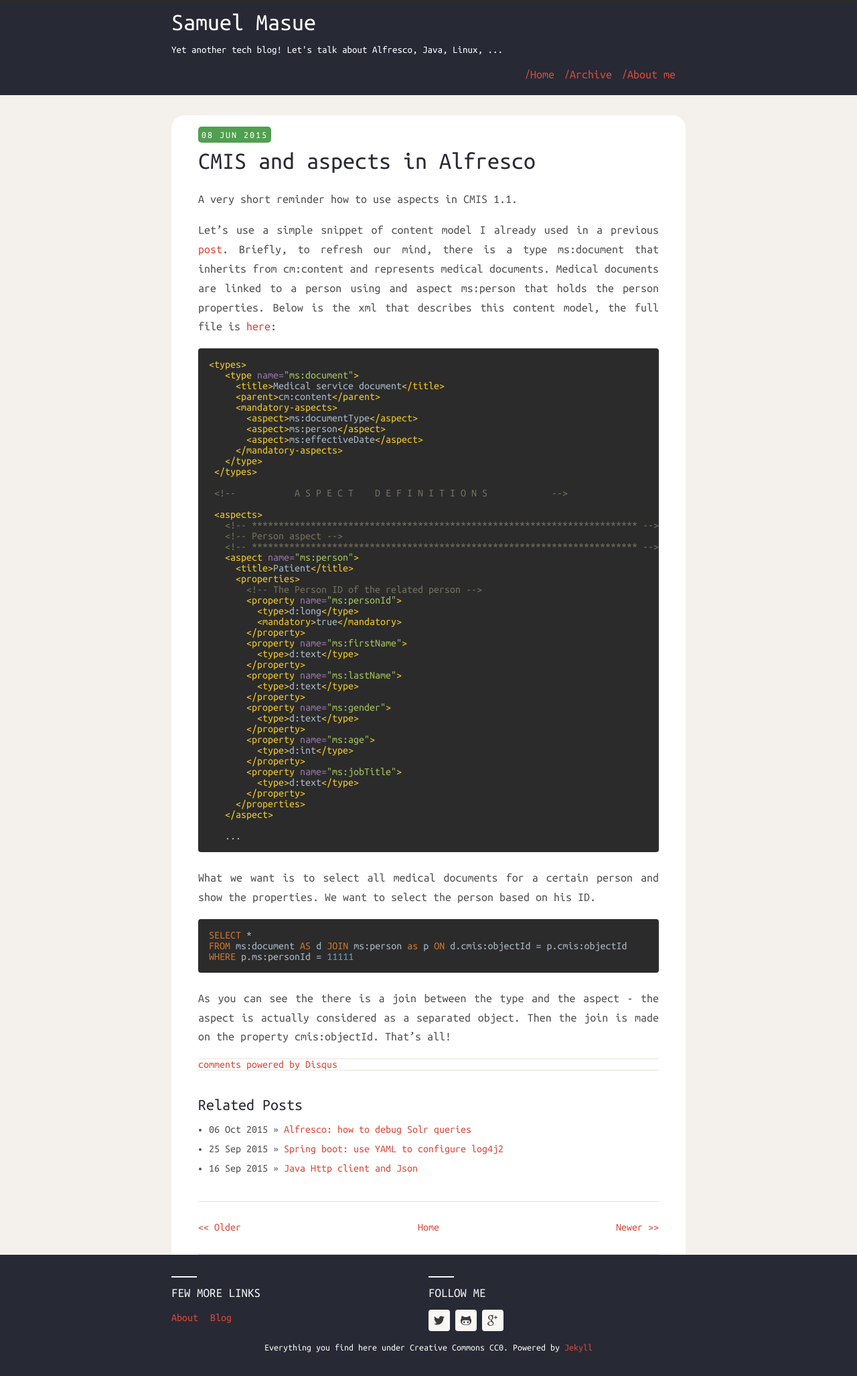
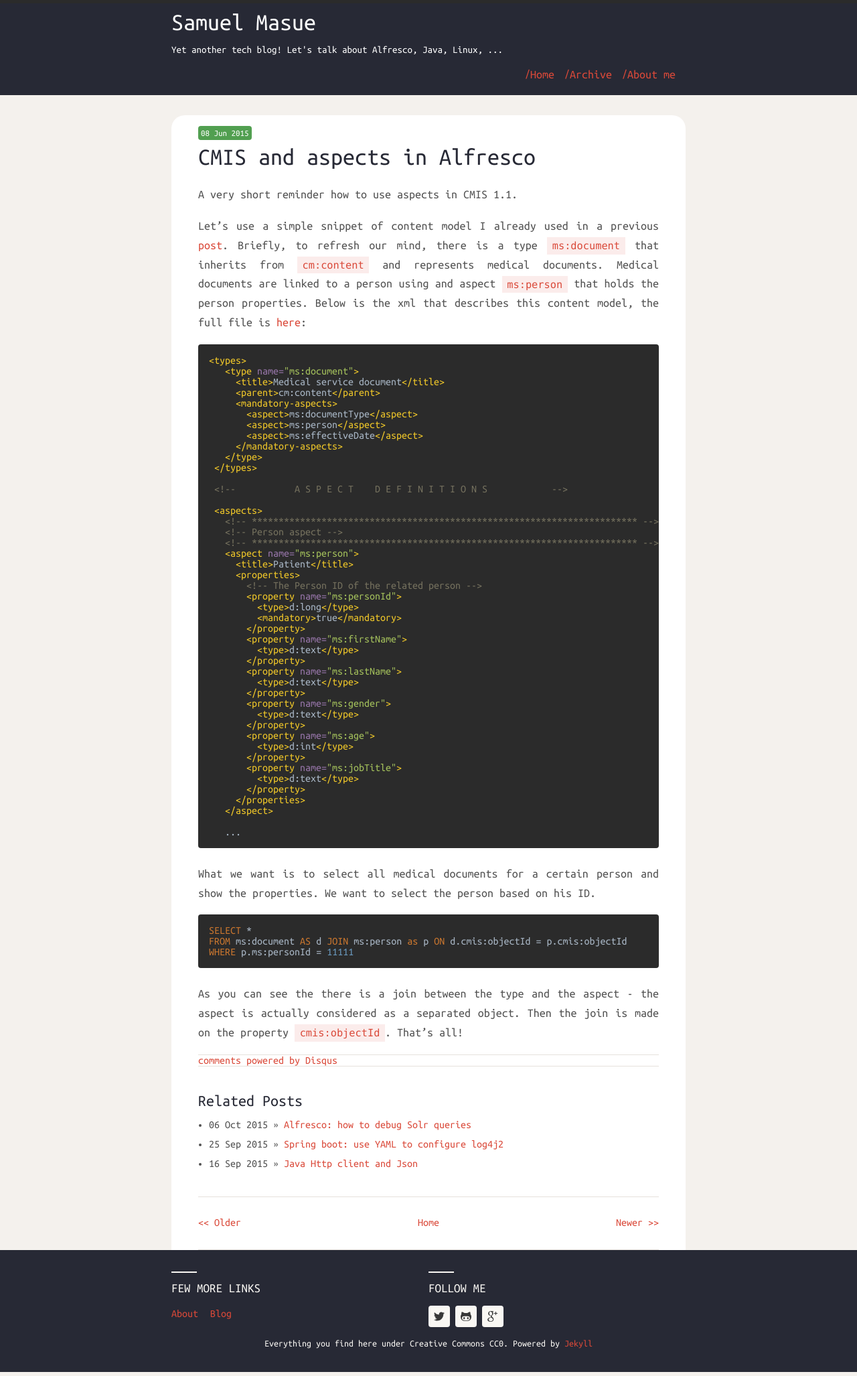
Before and after one commit to TheWeirdDev/theweirddev.github.io, a Jekyll site: the page built from _posts/2015-06-10-cmis-aspect.markdown, in a window 1280 px wide. Shown: the whole page at 67% size. Built offline with Jekyll 4.4.1, drawn with Linux system fonts in a browser that asks for light colours; nearby versions of some CDN libraries; comment, search, counter and statistics services are not loaded.

Commit message:
Restore "code" tag css and reduce post-date

```diff
--- a/assets/css/main.scss
+++ b/assets/css/main.scss
@@ -564,6 +564,21 @@ blockquote{
   }
 }
 
+/* --------------------------------
+
+Code snippets
+
+--------------------------------- */
+p code {
+  font-family: Menlo, Monaco, "Courier New", monospace;
+}
+p code {
+  padding: .25em .5em;
+  font-size: 85%;
+  color: $base-08;
+  background-color: rgba($base-08, .1);
+}
+
 /* Gist via GitHub Pages */
 .gist .gist-file {
   font-family: Menlo, Monaco, "Courier New", monospace !important;
@@ -616,17 +631,13 @@ div.post {
   }
 }
 span.post-date {
-  line-height: 1.6;
-  letter-spacing: 2px;
-  text-transform: uppercase;
-  overflow: hidden;
-  padding: 5px;
+  padding: 4px;
   background-color: #519f50;
-  border-radius: 5px;
+  border-radius: 4px;
   color: white;
 
   @include MQ(M) {
-    @include font-size(14px);
+    @include font-size(13px);
   }
 }
 
```
